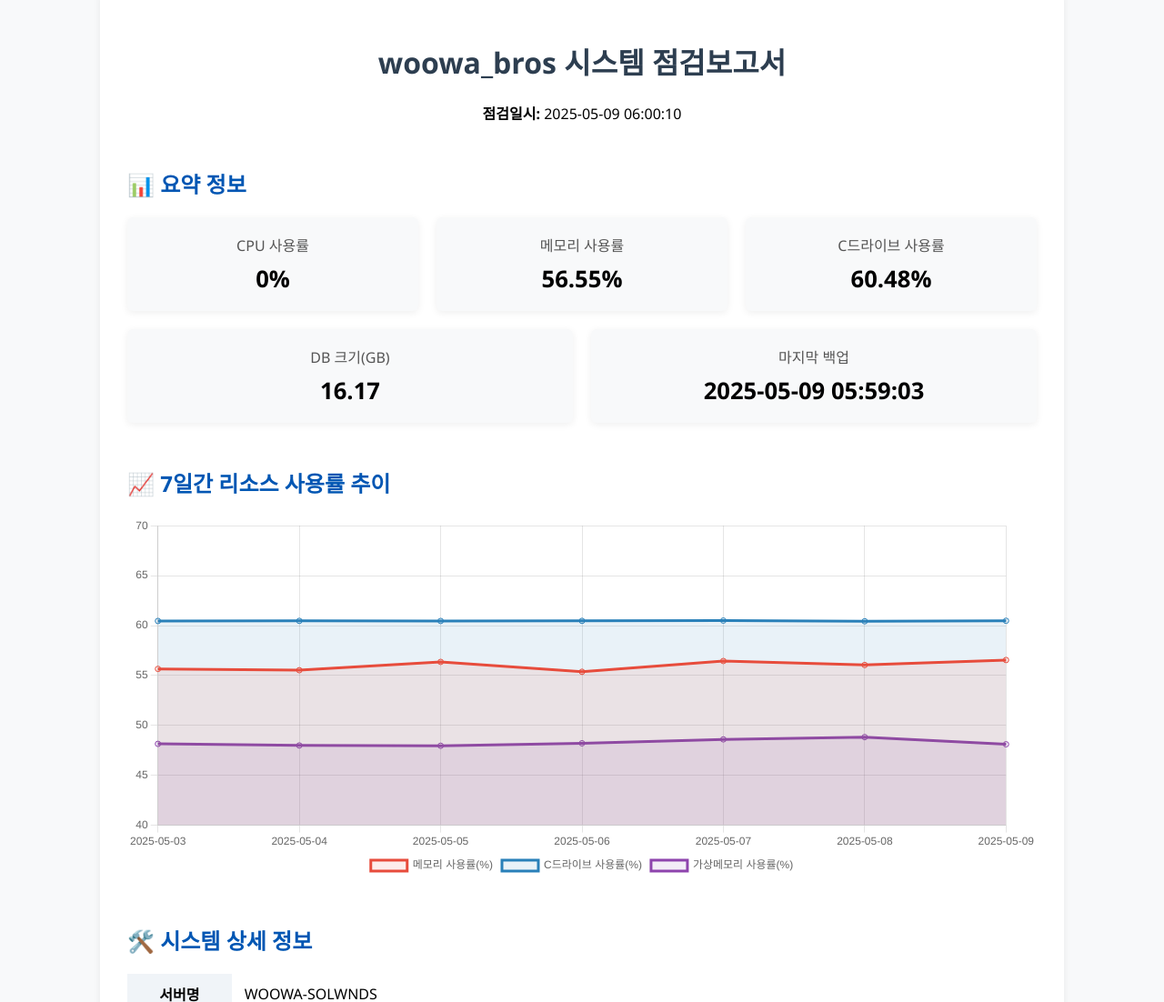
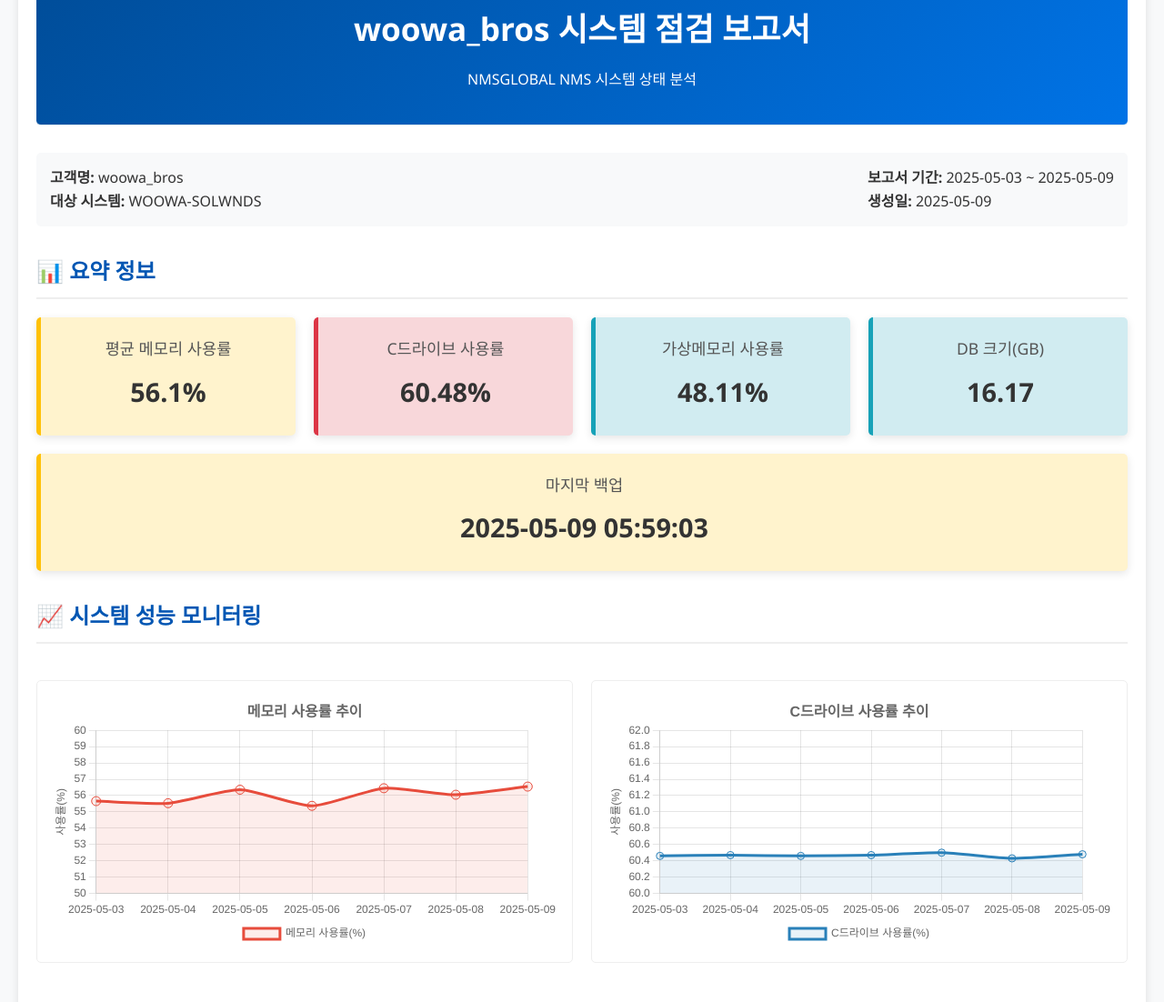
Before and after one commit to Hostingglobal-Tech/report, a plain HTML site: page 20250509_060010_woowa_bros.html in a window 1280 px wide. Shown: the part 37-1139 px from the top of the page at 91% size. Drawn offline with nearby package versions, Linux system fonts and the light colour scheme.

Commit message:
Apply index.html template to woowa_bros report with real MCP data

```diff
--- a/20250509_060010_woowa_bros.html
+++ b/20250509_060010_woowa_bros.html
@@ -3,44 +3,107 @@
 <head>
     <meta charset="UTF-8">
     <meta name="viewport" content="width=device-width, initial-scale=1.0">
-    <title>woowa_bros 시스템 점검보고서 (2025-05-09)</title>
+    <title>woowa_bros 시스템 점검 보고서</title>
     <script src="https://cdnjs.cloudflare.com/ajax/libs/Chart.js/3.9.1/chart.min.js"></script>
+    <script src="https://cdnjs.cloudflare.com/ajax/libs/moment.js/2.29.4/moment.min.js"></script>
     <style>
-        body { font-family: 'Segoe UI', 'Malgun Gothic', sans-serif; background: #f8f9fa; margin: 0; }
-        .container { max-width: 1000px; margin: 30px auto; background: #fff; padding: 30px; border-radius: 8px; box-shadow: 0 0 10px #0001; }
-        header { text-align: center; margin-bottom: 30px; }
-        h1 { color: #2d3e50; }
-        h2 { color: #0056b3; margin-top: 2em; }
-        .summary-cards { display: flex; gap: 20px; margin-bottom: 30px; flex-wrap: wrap; }
-        .card { flex: 1 1 200px; background: #f8f9fa; border-radius: 6px; padding: 18px; box-shadow: 0 2px 8px #0001; text-align: center; }
-        .card-title { color: #555; margin-bottom: 8px; }
-        .card-value { font-size: 1.6em; font-weight: bold; }
+        body { font-family: 'Segoe UI', 'Malgun Gothic', sans-serif; color: #333; line-height: 1.6; margin: 0; padding: 0; background-color: #f8f9fa; }
+        .container { max-width: 1200px; margin: 0 auto; padding: 20px; background-color: #fff; box-shadow: 0 0 10px rgba(0, 0, 0, 0.1); }
+        header { text-align: center; padding: 20px 0; border-bottom: 1px solid #eee; margin-bottom: 30px; background: linear-gradient(135deg, #004d99, #0073e6); color: white; border-radius: 5px; }
+        h1 { margin: 0; font-size: 2.2em; }
+        h2 { color: #0056b3; margin-top: 30px; padding-bottom: 10px; border-bottom: 2px solid #eee; }
+        h3 { color: #007bff; }
+        .report-meta { display: flex; justify-content: space-between; margin: 20px 0; padding: 15px; background-color: #f8f9fa; border-radius: 5px; }
+        .summary-cards { display: flex; flex-wrap: wrap; gap: 20px; margin-bottom: 30px; }
+        .card { flex: 1 1 200px; padding: 20px; border-radius: 5px; box-shadow: 0 3px 10px rgba(0, 0, 0, 0.1); text-align: center; transition: transform 0.3s; }
+        .card:hover { transform: translateY(-5px); }
+        .card-title { font-size: 1.1em; margin-bottom: 10px; color: #555; }
+        .card-value { font-size: 1.8em; font-weight: bold; margin-bottom: 5px; }
+        .card-good { background-color: #d4edda; border-left: 5px solid #28a745; }
+        .card-warning { background-color: #fff3cd; border-left: 5px solid #ffc107; }
+        .card-danger { background-color: #f8d7da; border-left: 5px solid #dc3545; }
+        .card-info { background-color: #d1ecf1; border-left: 5px solid #17a2b8; }
+        .chart-container { position: relative; margin: 20px 0 40px 0; border: 1px solid #eee; padding: 15px; border-radius: 5px; background-color: white; }
+        .chart-row { display: flex; flex-wrap: wrap; gap: 20px; margin-bottom: 30px; }
+        .chart-col { flex: 1 1 45%; min-width: 300px; }
         table { width: 100%; border-collapse: collapse; margin: 20px 0; }
-        th, td { padding: 10px 14px; border-bottom: 1px solid #eee; }
-        th { background: #f0f4f8; }
-        .recommendations { background: #f8f9fa; padding: 18px; border-radius: 6px; margin: 30px 0; }
-        .recommendations li { margin-bottom: 8px; }
-        footer { text-align: center; margin-top: 40px; color: #888; }
+        th, td { padding: 12px 15px; text-align: left; border-bottom: 1px solid #ddd; }
+        th { background-color: #f8f9fa; color: #333; font-weight: 600; }
+        tr:hover { background-color: #f5f5f5; }
+        .severity-critical { color: #dc3545; font-weight: bold; }
+        .severity-warning { color: #ffc107; font-weight: bold; }
+        .severity-normal { color: #28a745; }
+        .status-complete { color: #28a745; font-weight: bold; }
+        .status-inprogress { color: #007bff; font-weight: bold; }
+        .recommendations { background-color: #f8f9fa; padding: 20px; border-radius: 5px; margin: 30px 0; }
+        .recommendations ul { padding-left: 20px; }
+        .recommendations li { margin-bottom: 10px; }
+        footer { text-align: center; margin-top: 50px; padding: 20px; border-top: 1px solid #eee; color: #777; }
+        @media (max-width: 768px) { .chart-col { flex: 1 1 100%; } .card { flex: 1 1 100%; } }
     </style>
 </head>
 <body>
     <div class="container">
         <header>
-        <h1>woowa_bros 시스템 점검보고서</h1>
-        <p><strong>점검일시:</strong> 2025-05-09 06:00:10</p>
+            <h1>woowa_bros 시스템 점검 보고서</h1>
+            <p>NMSGLOBAL NMS 시스템 상태 분석</p>
         </header>
+
+        <div class="report-meta">
+            <div>
+                <strong>고객명:</strong> woowa_bros<br>
+                <strong>대상 시스템:</strong> WOOWA-SOLWNDS
+            </div>
+            <div>
+                <strong>보고서 기간:</strong> 2025-05-03 ~ 2025-05-09<br>
+                <strong>생성일:</strong> 2025-05-09
+            </div>
+        </div>
 
         <h2>📊 요약 정보</h2>
         <div class="summary-cards">
-        <div class="card"><div class="card-title">CPU 사용률</div><div class="card-value">0%</div></div>
-        <div class="card"><div class="card-title">메모리 사용률</div><div class="card-value">56.55%</div></div>
-        <div class="card"><div class="card-title">C드라이브 사용률</div><div class="card-value">60.48%</div></div>
-        <div class="card"><div class="card-title">DB 크기(GB)</div><div class="card-value">16.17</div></div>
-        <div class="card"><div class="card-title">마지막 백업</div><div class="card-value">2025-05-09 05:59:03</div></div>
+            <div class="card card-warning">
+                <div class="card-title">평균 메모리 사용률</div>
+                <div class="card-value">56.1%</div>
+            </div>
+            <div class="card card-danger">
+                <div class="card-title">C드라이브 사용률</div>
+                <div class="card-value">60.48%</div>
+            </div>
+            <div class="card card-info">
+                <div class="card-title">가상메모리 사용률</div>
+                <div class="card-value">48.11%</div>
+            </div>
+            <div class="card card-info">
+                <div class="card-title">DB 크기(GB)</div>
+                <div class="card-value">16.17</div>
+            </div>
+            <div class="card card-warning">
+                <div class="card-title">마지막 백업</div>
+                <div class="card-value">2025-05-09 05:59:03</div>
+            </div>
         </div>
 
-    <h2>📈 7일간 리소스 사용률 추이</h2>
-    <canvas id="trendChart" height="120"></canvas>
+        <h2>📈 시스템 성능 모니터링</h2>
+        <div class="chart-row">
+            <div class="chart-col">
+                <div class="chart-container">
+                    <canvas id="memoryChart"></canvas>
+                </div>
+            </div>
+            <div class="chart-col">
+                <div class="chart-container">
+                    <canvas id="driveChart"></canvas>
+                </div>
+            </div>
+        </div>
+        <div class="chart-row">
+            <div class="chart-col">
+                <div class="chart-container">
+                    <canvas id="virtualMemoryChart"></canvas>
+                </div>
+            </div>
+        </div>
 
         <h2>🛠️ 시스템 상세 정보</h2>
         <table>
@@ -67,24 +130,69 @@
         </footer>
     </div>
     <script>
+        // 차트 데이터
         const labels = ["2025-05-03","2025-05-04","2025-05-05","2025-05-06","2025-05-07","2025-05-08","2025-05-09"];
         const memory = [55.66,55.53,56.36,55.37,56.45,56.05,56.55];
         const cdrive = [60.46,60.47,60.46,60.47,60.5,60.43,60.48];
         const vmem = [48.15,47.99,47.96,48.21,48.6,48.83,48.11];
-new Chart(document.getElementById('trendChart'), {
+        new Chart(document.getElementById('memoryChart'), {
             type: 'line',
             data: {
                 labels: labels,
-        datasets: [
-            { label: '메모리 사용률(%)', data: memory, borderColor: '#e74c3c', backgroundColor: 'rgba(231,76,60,0.1)', fill: true },
-            { label: 'C드라이브 사용률(%)', data: cdrive, borderColor: '#2980b9', backgroundColor: 'rgba(41,128,185,0.1)', fill: true },
-            { label: '가상메모리 사용률(%)', data: vmem, borderColor: '#8e44ad', backgroundColor: 'rgba(142,68,173,0.1)', fill: true }
-        ]
+                datasets: [{
+                    label: '메모리 사용률(%)',
+                    data: memory,
+                    fill: true,
+                    backgroundColor: 'rgba(231,76,60,0.1)',
+                    borderColor: '#e74c3c',
+                    tension: 0.2,
+                    pointRadius: 5
+                }]
             },
             options: {
                 responsive: true,
-        plugins: { legend: { position: 'bottom' } },
-        scales: { y: { min: 40, max: 70 } }
+                plugins: { title: { display: true, text: '메모리 사용률 추이', font: { size: 16 } }, legend: { position: 'bottom' } },
+                scales: { y: { min: 50, max: 60, title: { display: true, text: '사용률(%)' } } }
+            }
+        });
+        new Chart(document.getElementById('driveChart'), {
+            type: 'line',
+            data: {
+                labels: labels,
+                datasets: [{
+                    label: 'C드라이브 사용률(%)',
+                    data: cdrive,
+                    fill: true,
+                    backgroundColor: 'rgba(41,128,185,0.1)',
+                    borderColor: '#2980b9',
+                    tension: 0.2,
+                    pointRadius: 4
+                }]
+            },
+            options: {
+                responsive: true,
+                plugins: { title: { display: true, text: 'C드라이브 사용률 추이', font: { size: 16 } }, legend: { position: 'bottom' } },
+                scales: { y: { min: 60, max: 62, title: { display: true, text: '사용률(%)' } } }
+            }
+        });
+        new Chart(document.getElementById('virtualMemoryChart'), {
+            type: 'line',
+            data: {
+                labels: labels,
+                datasets: [{
+                    label: '가상메모리 사용률(%)',
+                    data: vmem,
+                    fill: true,
+                    backgroundColor: 'rgba(142,68,173,0.1)',
+                    borderColor: '#8e44ad',
+                    tension: 0.2,
+                    pointRadius: 5
+                }]
+            },
+            options: {
+                responsive: true,
+                plugins: { title: { display: true, text: '가상메모리 사용률 추이', font: { size: 16 } }, legend: { position: 'bottom' } },
+                scales: { y: { min: 47, max: 50, title: { display: true, text: '사용률(%)' } } }
             }
         });
     </script>
```
Lines whose indentation alone changed are shown as unchanged.
